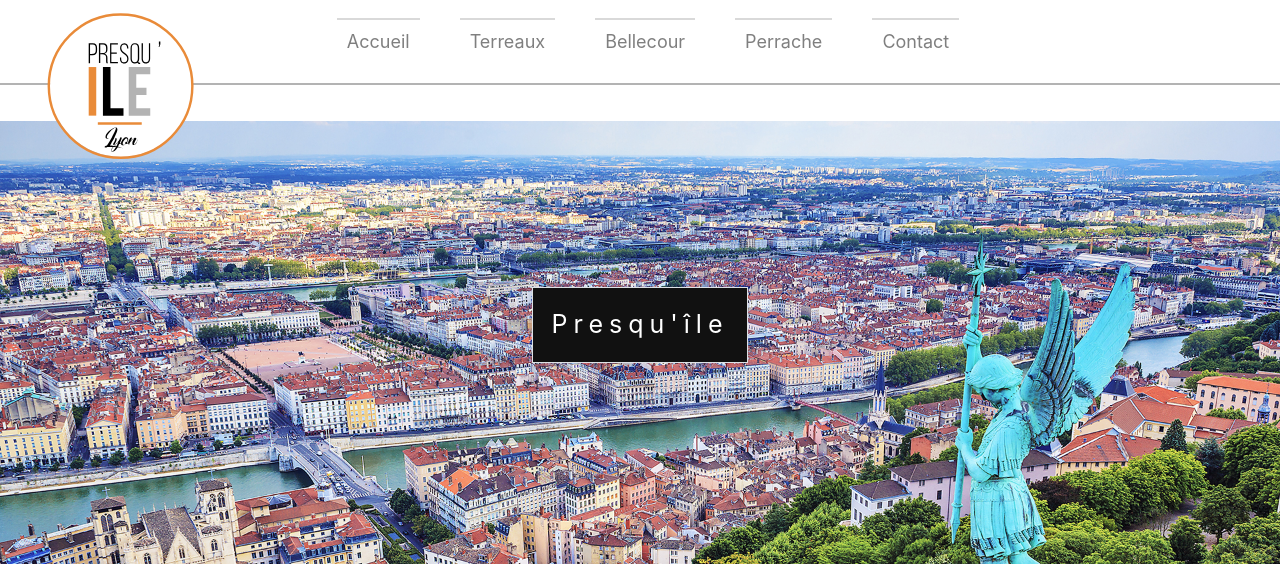
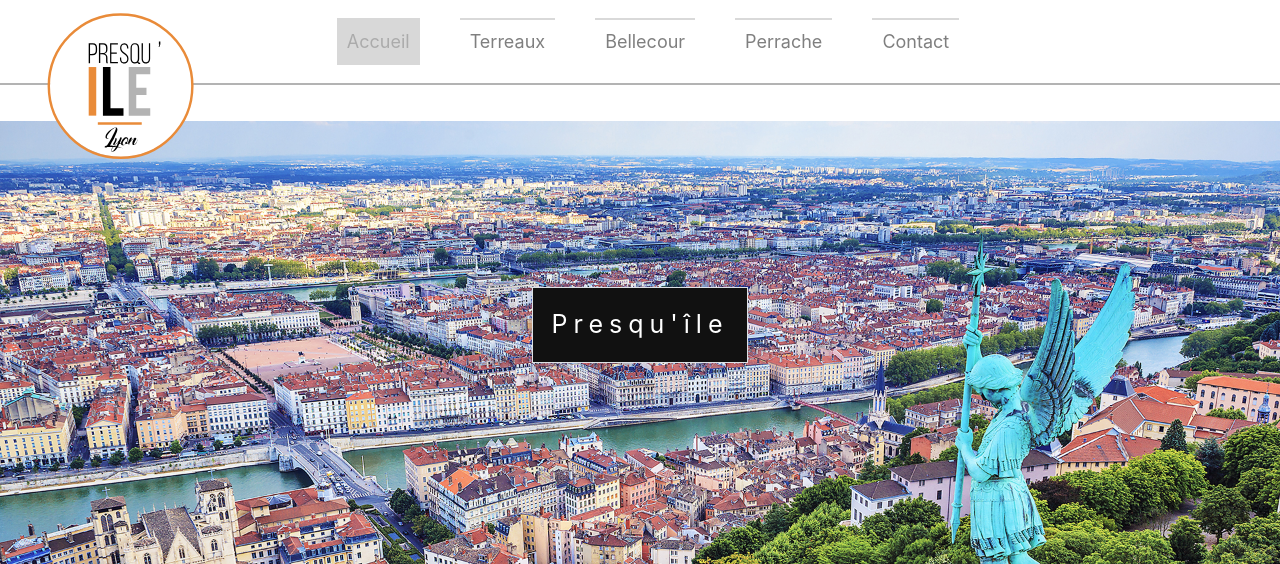
Before and after one commit to GermainJonathan/projet_city, a PHP site: page /index.php?page=accueil in a window 1280 px wide. Shown: the top 564 px of the page. Run offline with PHP 8.4, Linux system fonts and the light colour scheme; some libraries are stand-ins or nearby versions.

Commit message:
:rocket: accueil - navbar items are dynamic

```diff
--- a/Site/assets/css/header.css
+++ b/Site/assets/css/header.css
@@ -1,10 +1,25 @@
-.navbar{
+.navbar {
 	background-color: white;
 	border-bottom: 2px solid #B3B3B3;
 }
 
-.nav-item a:before
-{
+.nav-item {
+	margin: 10px;
+	font-size: 18px;
+	text-align: center;
+}
+
+.nav-item a {
+	color: #FFF;
+	text-decoration: none;
+	margin: 0px 10px;
+	padding: 10px 10px !important;
+	position: relative;
+	z-index: 0;
+	cursor: pointer;
+}
+
+.nav-item a:before {
 	position: absolute;
 	width: 100%;
 	height: 2px;
@@ -16,20 +31,20 @@
 	transition: all 0.3s;
 }
 
-.nav-item a:hover:before
-{
+.nav-item a:hover:before {
 	height: 100%;
 }
 
-.nav-item
-{
+.nav-item-active {
 	margin: 10px;
 	font-size: 18px;
 	text-align: center;
 }
 
-.nav-item a
-{
+.nav-item-active a {
+	content: '';
+	background: #B3B3B3;
+	opacity: 0.5;
 	color: #FFF;
 	text-decoration: none;
 	margin: 0px 10px;
@@ -39,11 +54,11 @@
 	cursor: pointer;
 }
 
-#navbarSupportedContent{
+#navbarSupportedContent {
 	justify-content: center;
 }
 
-#logo-header{
+#logo-header {
 	width: 150px;
 	position: absolute;
 	z-index: 2;
@@ -57,25 +72,20 @@
 	z-index: 15;
 }
 
-@media  screen and (max-width: 992px){
-
-    .navbar{
+@media screen and (max-width: 992px) {
+	.navbar {
 		justify-content: center;
 	}
-
-	.navbar-toggler{
+	.navbar-toggler {
 		border-color: #fff!important;
 	}
-
-	.button-menu{
+	.button-menu {
 		margin-right: -40px;
 	}
-
-	.navbar-nav{
+	.navbar-nav {
 		align-items: center;
 	}
-
-	#logo-header{
+	#logo-header {
 		position: relative;
 		margin-top: 0px;
 	}
--- a/Site/assets/scripts/accueil.js
+++ b/Site/assets/scripts/accueil.js
@@ -1,13 +1,39 @@
 jQuery(document).ready(function () {
 
+    //INIT
     setResize($('#mapid'));
+
+    //active selected nav-item
+    $('.nav-item').each(function () {
+        $(this).find('a[href*=' + $_GET('page') + ']').parent()
+            .toggleClass("nav-item").toggleClass("nav-item-active");
+    });
 
     $(window).resize(function () {
         setResize($('#mapid'));
     })
 
-    function setResize(element){
+    function setResize(element) {
         var imageHeight = $(window).height() * element.data('height') / 100
         element.css('height', imageHeight)
     }
+
+    /**
+     * return get php param
+     * @param {string} param
+     */
+    function $_GET(param) {
+        var vars = {};
+        window.location.href.replace(location.hash, '').replace(
+            /[?&]+([^=&]+)=?([^&]*)?/gi, // regexp
+            function (m, key, value) { // callback
+                vars[key] = value !== undefined ? value : '';
+            }
+        );
+
+        if (param) {
+            return vars[param] ? vars[param] : null;
+        }
+        return vars;
+    }
 });
```
Lines whose indentation alone changed are shown as unchanged.
